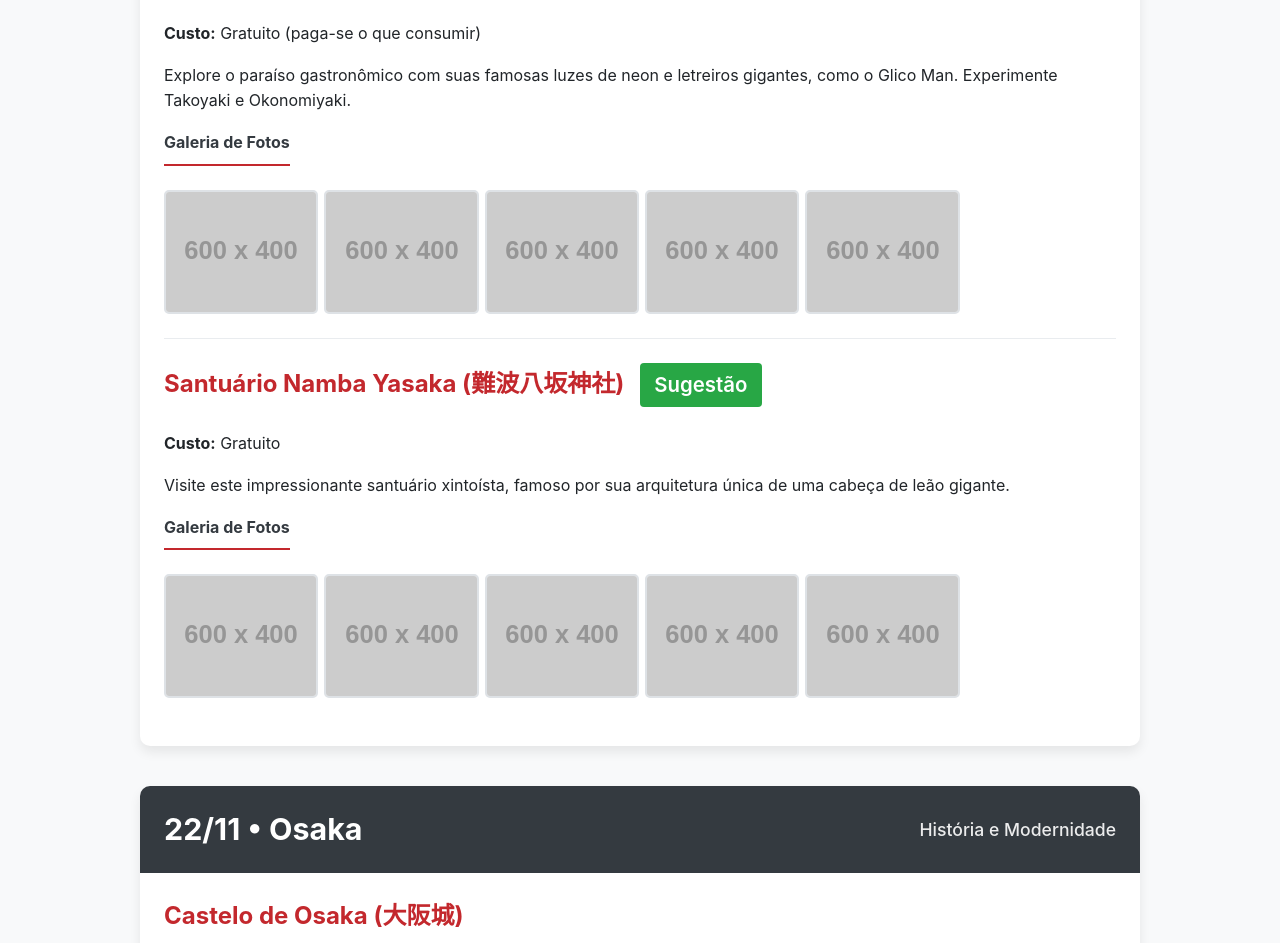
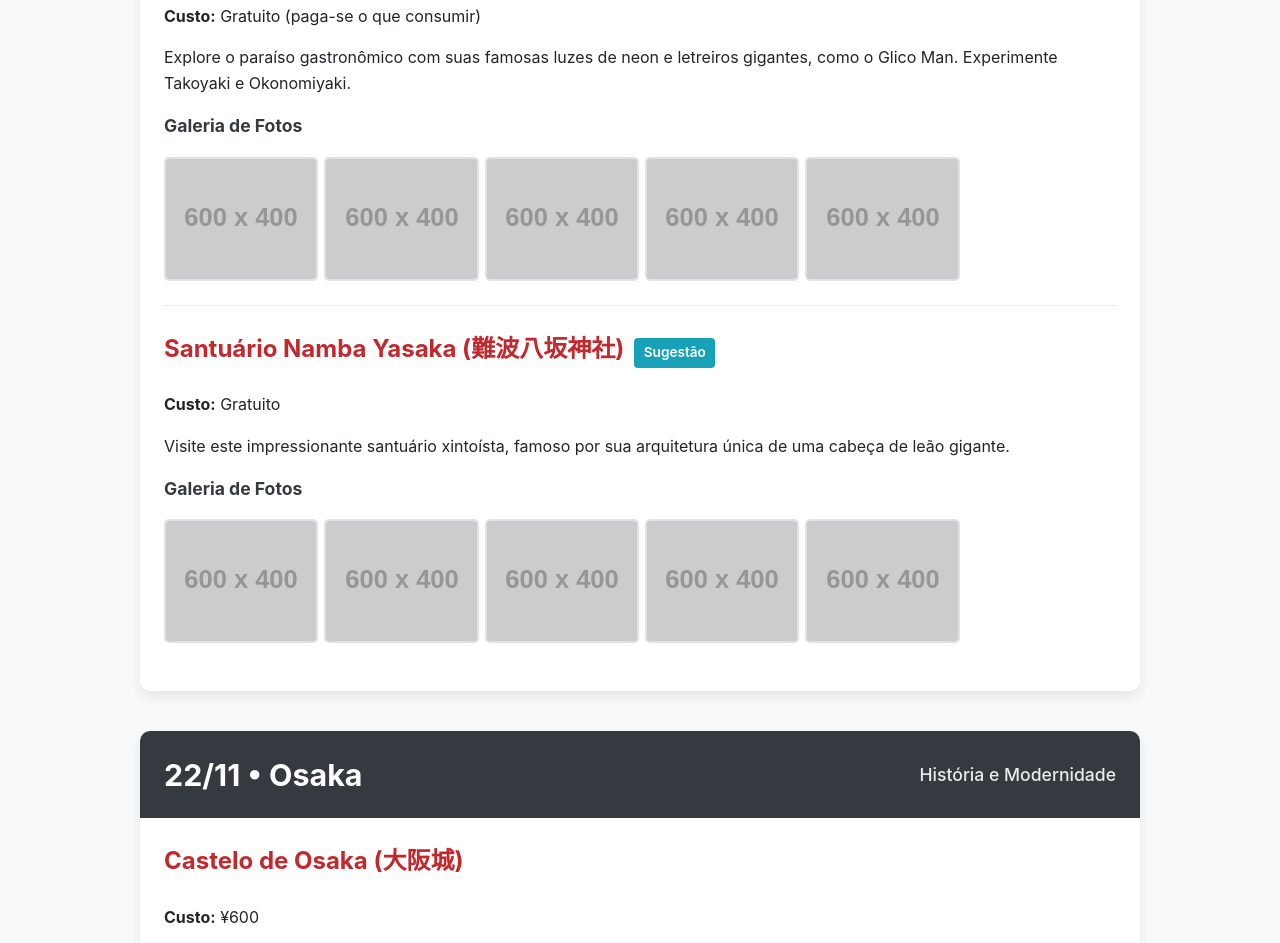
Before and after one commit to rafaelpatucci/Teste, a plain HTML site: page Index.html in a window 1280 px wide. Shown: the part 551-1494 px from the top of the page. Drawn offline with Linux system fonts and the light colour scheme; placeholder pictures from the web are drawn by us.

Commit message:
Update Index.html

```diff
--- a/Index.html
+++ b/Index.html
@@ -41,16 +41,18 @@
             box-shadow: 0 6px 12px rgba(0,0,0,0.08);
             margin-bottom: 2.5rem;
             overflow: hidden;
-            transition: transform 0.2s ease-in-out;
+            transition: transform 0.2s ease-in-out, box-shadow 0.2s ease-in-out;
         }
         .day-card:hover {
             transform: translateY(-5px);
+            box-shadow: 0 12px 24px rgba(0,0,0,0.12);
         }
         .day-header {
             background-color: #343a40;
             color: #fff;
             padding: 1.2rem 1.5rem;
             display: flex;
+            flex-wrap: wrap;
             justify-content: space-between;
             align-items: center;
         }
@@ -62,6 +64,7 @@
             font-size: 1.1rem;
             font-weight: 500;
             opacity: 0.9;
+            text-align: right;
         }
         .day-content {
             padding: 1.5rem;
@@ -75,21 +78,28 @@
             border-bottom: none;
             margin-bottom: 0;
         }
+        .tour-header {
+            display: flex;
+            align-items: center;
+            gap: 10px;
+        }
         .tour h3 {
             color: #C3282D;
             margin-top: 0;
+            margin-bottom: 0.5rem;
             font-size: 1.5rem;
         }
-        .tour .badge {
+        .badge {
             display: inline-block;
-            background: #28a745;
             color: white;
             padding: 0.3em 0.7em;
             border-radius: 0.25rem;
             font-size: 0.85em;
-            margin-left: 10px;
             font-weight: 600;
         }
+        .badge.sugestao { background: #17a2b8; }
+        .badge.opcional { background: #6c757d; }
+
         .photo-gallery {
             display: grid;
             grid-template-columns: repeat(auto-fill, minmax(150px, 1fr));
@@ -103,6 +113,7 @@
             border-radius: 5px;
             border: 2px solid #dee2e6;
             transition: transform 0.2s ease, box-shadow 0.2s ease;
+            background-color: #f1f1f1;
         }
         .photo-gallery img:hover {
             transform: scale(1.05);
@@ -113,15 +124,13 @@
             background-color: #f8f9fa;
             padding: 1rem;
             border-radius: 5px;
-            border: 1px solid #e9ecef;
+            border-left: 5px solid #C3282D;
         }
          h4 {
             margin-top: 0;
             margin-bottom: 0.5rem;
             color: #343a40;
-            border-bottom: 2px solid #C3282D;
-            padding-bottom: 0.5rem;
-            display: inline-block;
+            font-size: 1.1rem;
         }
     </style>
 </head>
@@ -130,6 +139,7 @@
     <header id="main-header"></header>
 
     <div class="container" id="roteiro-container">
+        <!-- Os cards de cada dia do roteiro serão inseridos aqui dinamicamente -->
     </div>
 
     <script>
@@ -144,28 +154,37 @@
                 dayCard.className = 'day-card';
 
                 let passeiosHtml = '';
+                if (dia.passeios) {
                     dia.passeios.forEach(passeio => {
+                        let badgeHtml = '';
+                        if (passeio.sugestao) {
+                            badgeHtml = '<span class="badge sugestao">Sugestão</span>';
+                        } else if (passeio.opcional) {
+                             badgeHtml = '<span class="badge opcional">Opcional</span>';
+                        }
+
                         passeiosHtml += `
                             <div class="tour">
-                            <h3>
-                                ${passeio.nome}
-                                ${passeio.sugestao ? '<span class="badge">Sugestão</span>' : ''}
-                            </h3>
+                                <div class="tour-header">
+                                    <h3>${passeio.nome}</h3>
+                                    ${badgeHtml}
+                                </div>
                                 <p><strong>Custo:</strong> ${passeio.custo}</p>
                                 <p>${passeio.descricao}</p>
                                 <h4>Galeria de Fotos</h4>
                                 <div class="photo-gallery">
-                                ${passeio.fotos.map(fotoUrl => `<img src="${fotoUrl}" alt="Foto de ${passeio.nome}">`).join('')}
+                                    ${passeio.fotos.map(fotoUrl => `<img src="${fotoUrl}" alt="Foto de ${passeio.nome}" title="Foto de ${passeio.nome}">`).join('')}
                                 </div>
                             </div>
                         `;
                     });
+                }
 
                 let acomodacaoHtml = '';
                 if(dia.acomodacao) {
                     acomodacaoHtml = `
                         <div class="accommodation">
-                             <h4>Acomodação do Dia</h4>
+                             <h4>Acomodação Principal para esta Etapa</h4>
                              <p><strong>${dia.acomodacao.nome}</strong><br>${dia.acomodacao.endereco}</p>
                         </div>
                     `
```
Lines whose indentation alone changed are shown as unchanged.
